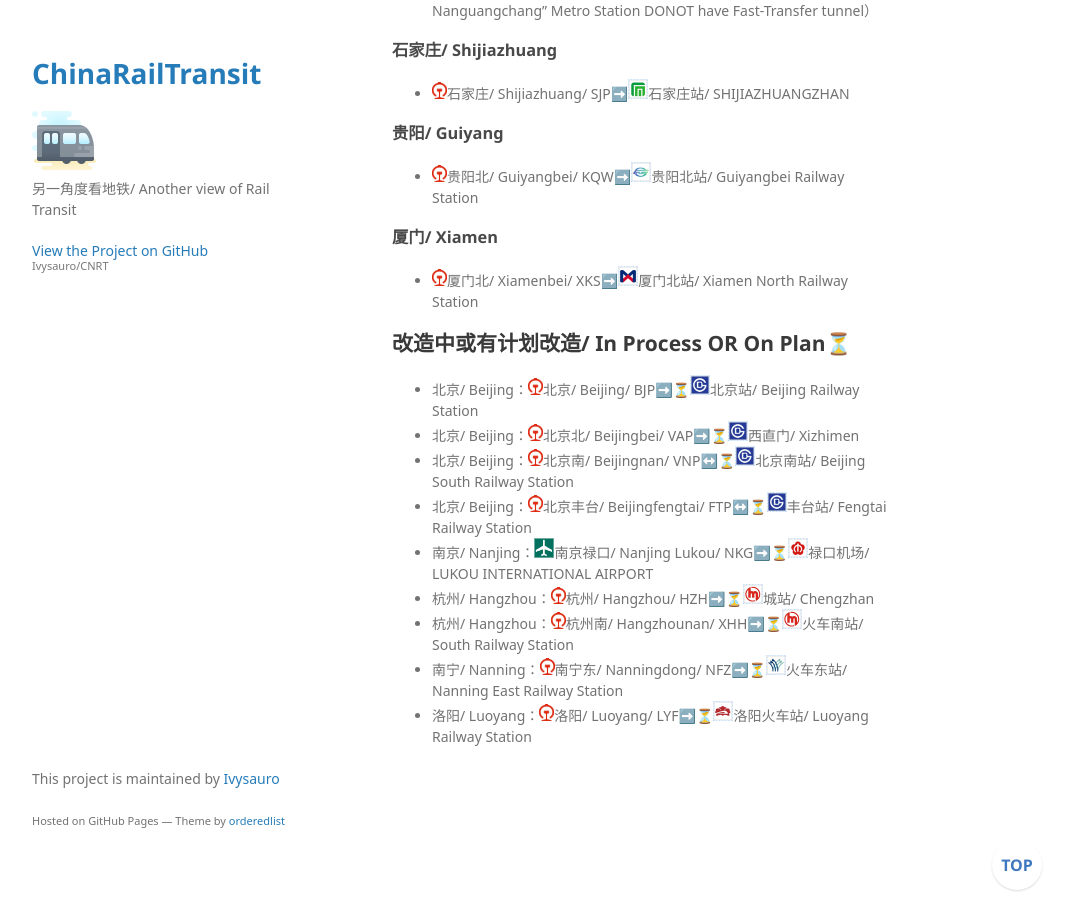
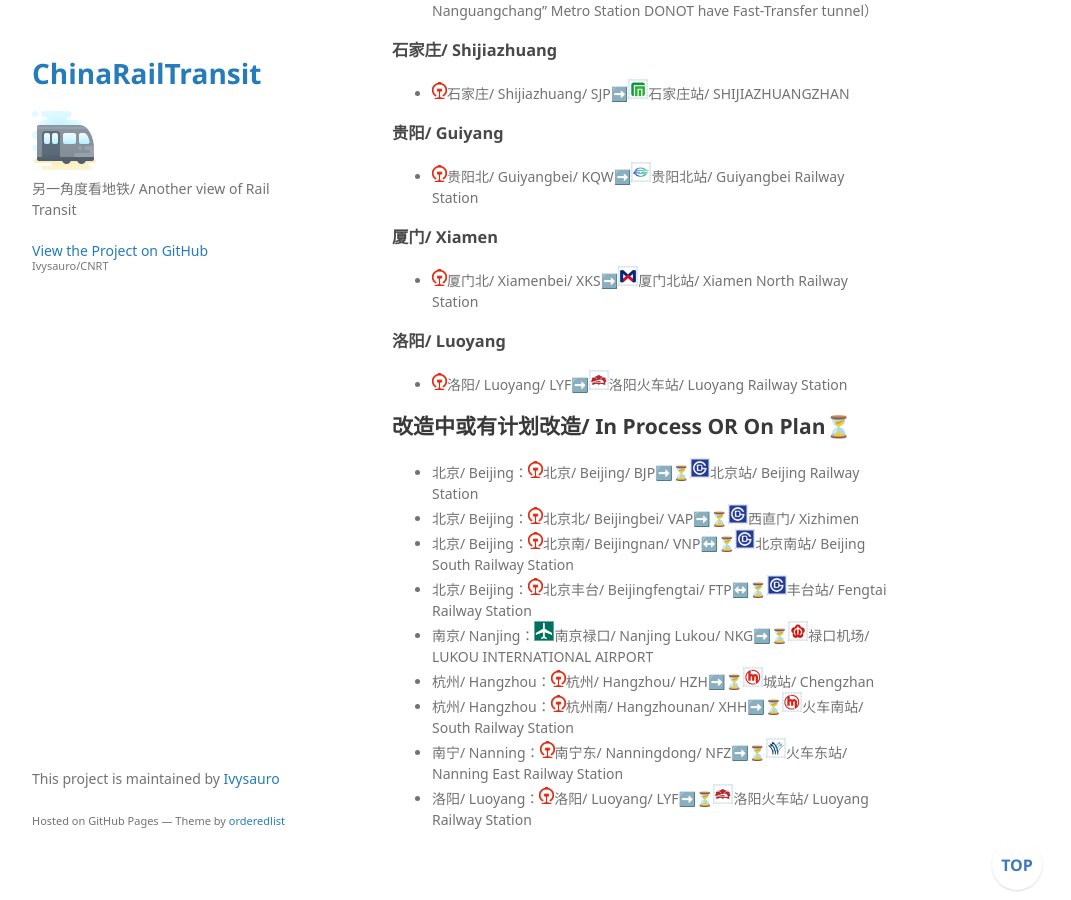
Before and after one commit to Ivysauro/CNRT, a Jekyll site: the page built from data/SecuCk.md, in a window 1280 px wide and 900 px high, scrolled down 3450 px. Shown: the whole window, without its empty margins (178-1249 px from the left). Built offline with Jekyll 4.4.1, drawn with Linux system fonts in a browser that asks for light colours; some web fonts are replaced; our own code applies the rules of GitHub Pages for plain Markdown files; a script that is not in the unit is left out.

Commit message:
🛂更新洛阳数据

```diff
--- a/data/SecuCk.md
+++ b/data/SecuCk.md
@@ -109,6 +109,9 @@
 ### 厦门/ Xiamen
 - <img src="https://raw.githubusercontent.com/Ivysauro/CNRT/master/images/CR.png" width="15" hegiht="15" alt="China Railway"/>厦门北/ Xiamenbei/ XKS➡️<img src="https://raw.githubusercontent.com/Ivysauro/CNRT/master/images/city/xm.gif" width="20" hegiht="20"/>厦门北站/ Xiamen North Railway Station
 
+### 洛阳/ Luoyang
+- <img src="https://raw.githubusercontent.com/Ivysauro/CNRT/master/images/CR.png" width="15" hegiht="15" alt="China Railway"/>洛阳/ Luoyang/ LYF➡️<img src="https://raw.githubusercontent.com/Ivysauro/CNRT/master/images/city/ly.gif" width="20" hegiht="20"/>洛阳火车站/ Luoyang Railway Station
+
 
 ## 改造中或有计划改造/ In Process OR On Plan⏳
 
```
